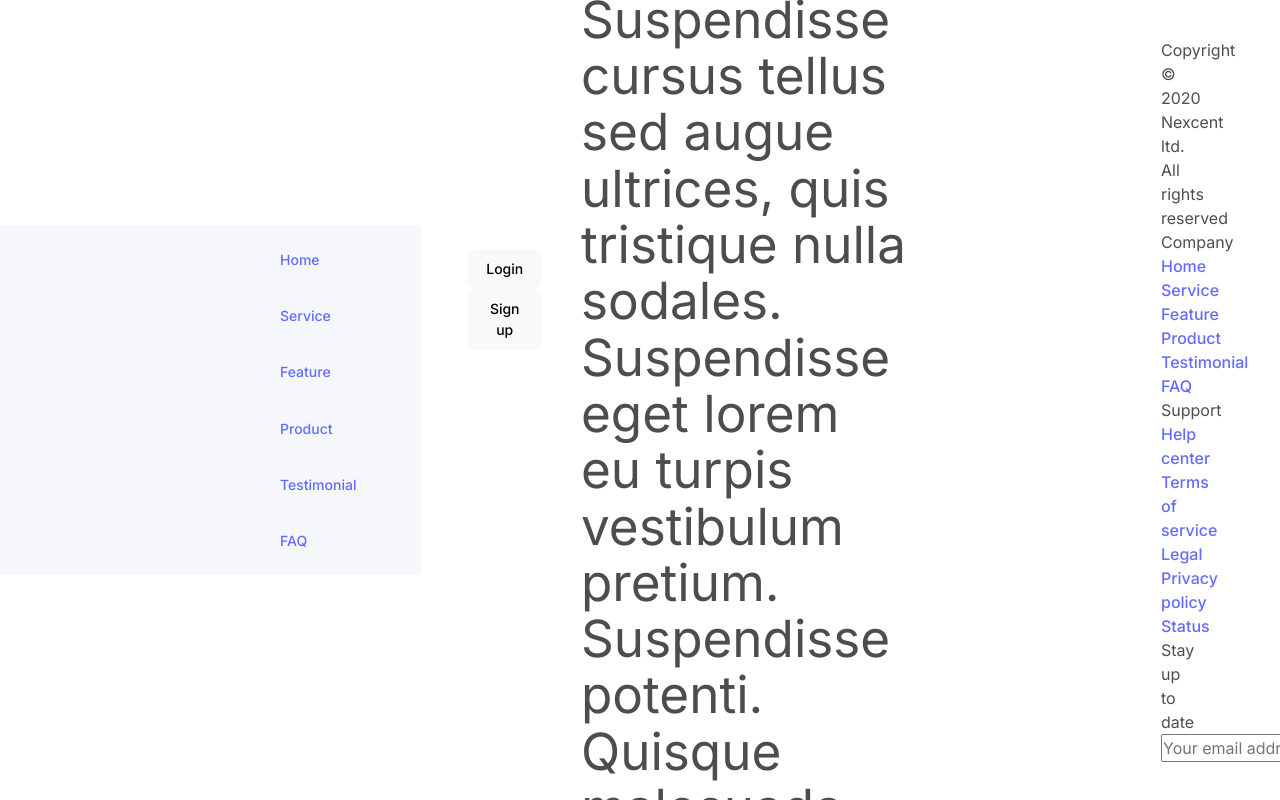
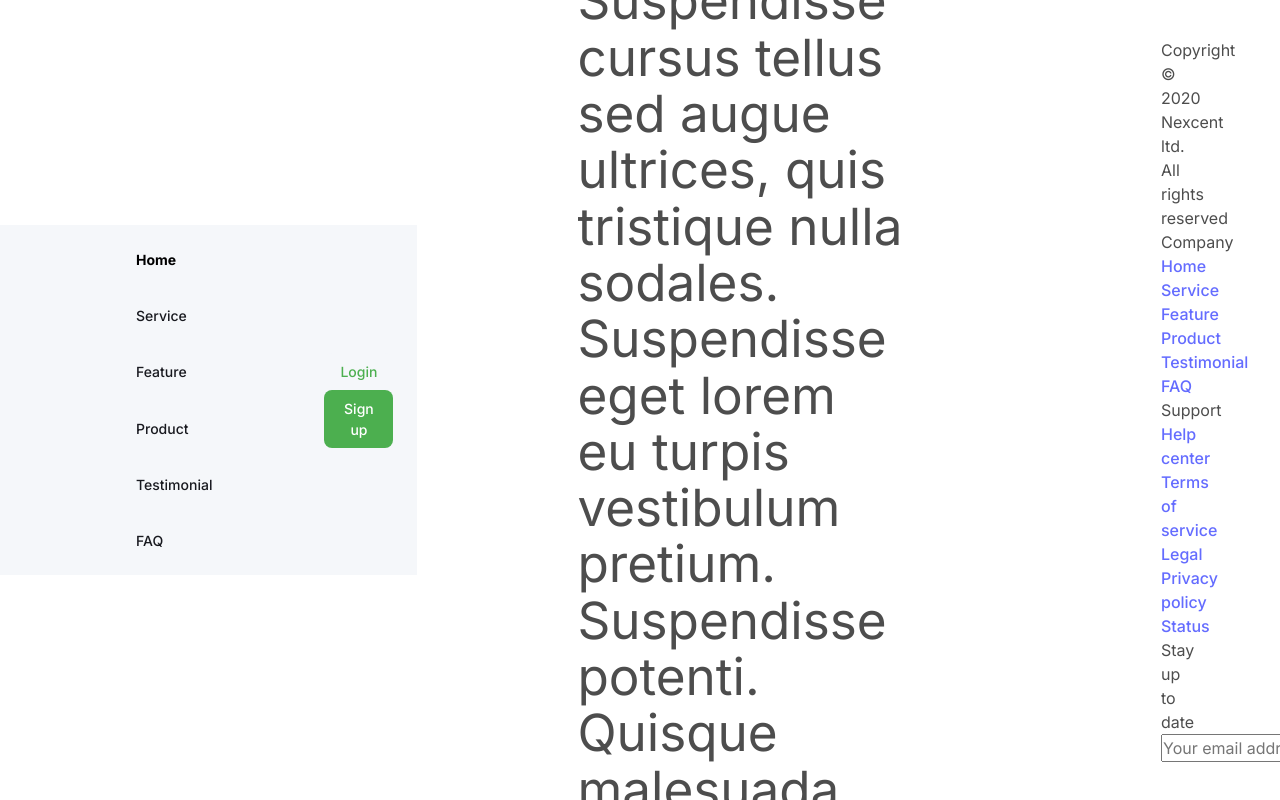
Before and after one commit to UmairImtiazK/nexcent-landing-page, a React (Vite) app: page / in a window 1280 px wide. Shown: the top 800 px of the page. Built offline with nearby package versions, Linux system fonts and the light colour scheme.

Commit message:
Navbar setting and styling

```diff
--- a/index.html
+++ b/index.html
@@ -14,17 +14,21 @@
     <title>Captivate Audiences: Our Agency's Dynamic Website Designs!</title>
   </head>
   <body>
-    <header class="bg-neutral-200 fs-50">
+    <header class="bg-neutral-200 fs-50 fw-regular-bold">
       <div class="container">
-      <section class="nav-bar | text-regular-100 ">
-
+        <section class="nav-bar | text-regular-100">
           <div>
-          <img src="./src/assets/media/Logo (2).svg" alt="logo of Website" />
+            <a href="#">
+              <img
+                src="./src/assets/media/Logo (2).svg"
+                alt="logo of Website"
+              />
+            </a>
           </div>
 
           <nav>
             <ul>
-              <li><a href="#">Home</a></li>
+              <li><a href="#" data-type="visible">Home</a></li>
               <li><a href="#">Service</a></li>
               <li><a href="#">Feature</a></li>
               <li><a href="#">Product</a></li>
@@ -33,13 +37,17 @@
             </ul>
           </nav>
 
-          <div>
-            <button type="button">Login</button>
-            <button type="button">Sign up</button>
+          <div class="Buttons--Container">
+            <button type="button" class="text-accent-100 bg-neutral-200">
+              Login
+            </button>
+            <button status="active" type="button" class="bg-accent-100">
+              Sign up
+            </button>
           </div>
         </section>
-        </div>
-      </header>
+      </div>
+    </header>
 
     <main>
       <section>
--- a/src/styles.css
+++ b/src/styles.css
@@ -16,6 +16,7 @@
     --font-family-body: var(--font-family-primary);
     --font-family-accent: var(--font-family-primary);
 
+    --fw-regular: 500;
     --fw-semi-bold: 600;
     --fw-bold: 700;
 
@@ -119,6 +120,8 @@ body {
     flex-direction: row;
     gap: var(--size-1100);
     padding: var(--size-500);
+    justify-content: center;
+    align-items: center;
   }
 
   .nav-bar nav ul {
@@ -126,6 +129,25 @@ body {
     gap: var(--fs-300);
     flex-direction: row;
     flex-wrap: wrap;
+  }
+
+  .nav-bar ul a {
+    color: var(--clr-regular-100);
+  }
+
+  .nav-bar ul a[data-type="visible"] {
+    color: #000;
+    font-weight: var(--fw-bold);
+  }
+  .nav-bar .Buttons--Container {
+    border: none;
+  }
+
+  .Buttons--Container button {
+    cursor: pointer;
+    border: none;
+    padding: var(--size-200) var(--size-400);
+    border-radius: var(--size-200);
   }
 
   /* utility classes */
@@ -218,7 +240,8 @@ body {
 
 .bg-accent-100 {
       background-color: var(--clr-accent-100);
-  }
+      color: var(--clr-neutral-100);
+    }
 
 .bg-netural-600 {
       background-color: var(--clr-neutral-600);
@@ -233,6 +256,9 @@ body {
       font-weight: var(--fw-semi-bold);
   }
 
+  .fw-regular-bold {
+    font-weight: var(--fw-regular);
+}
 /* headings */
 
 .fs-primary-heading {
```
